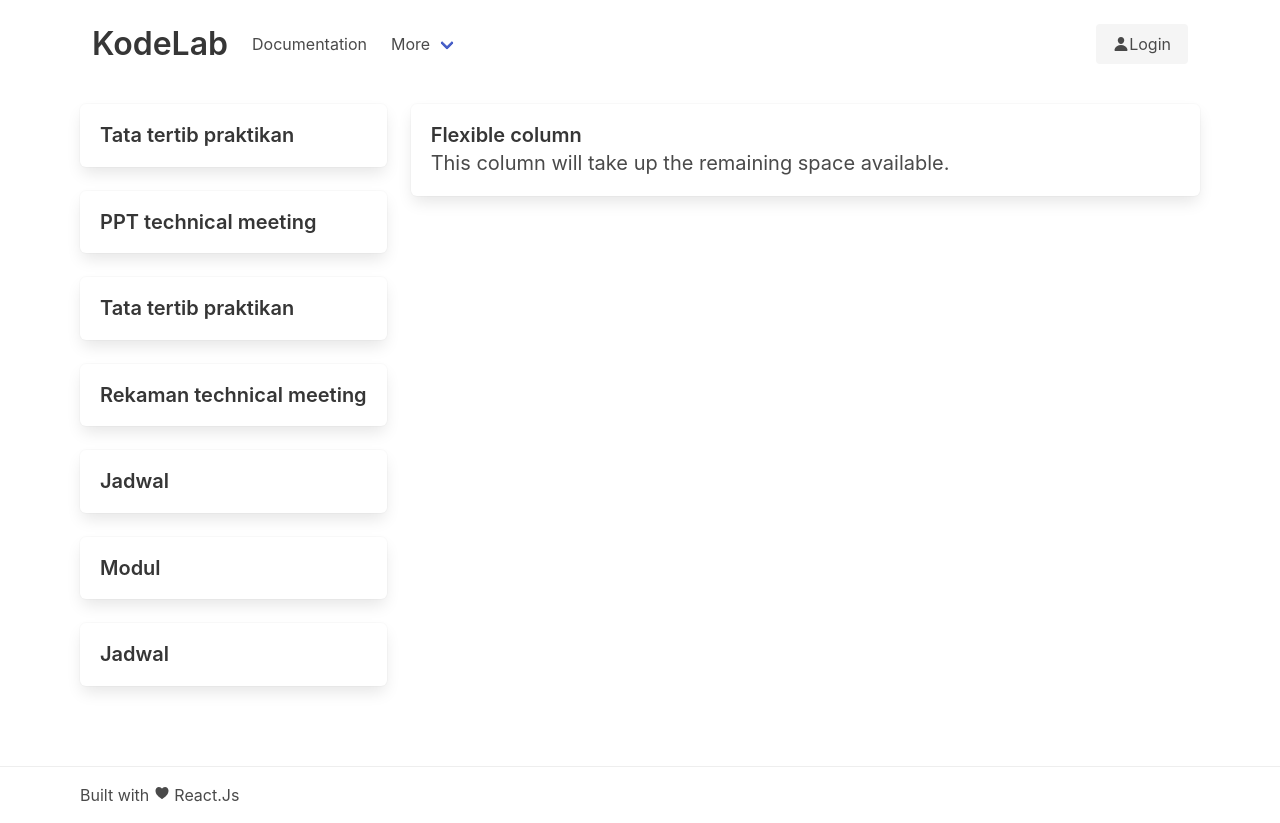
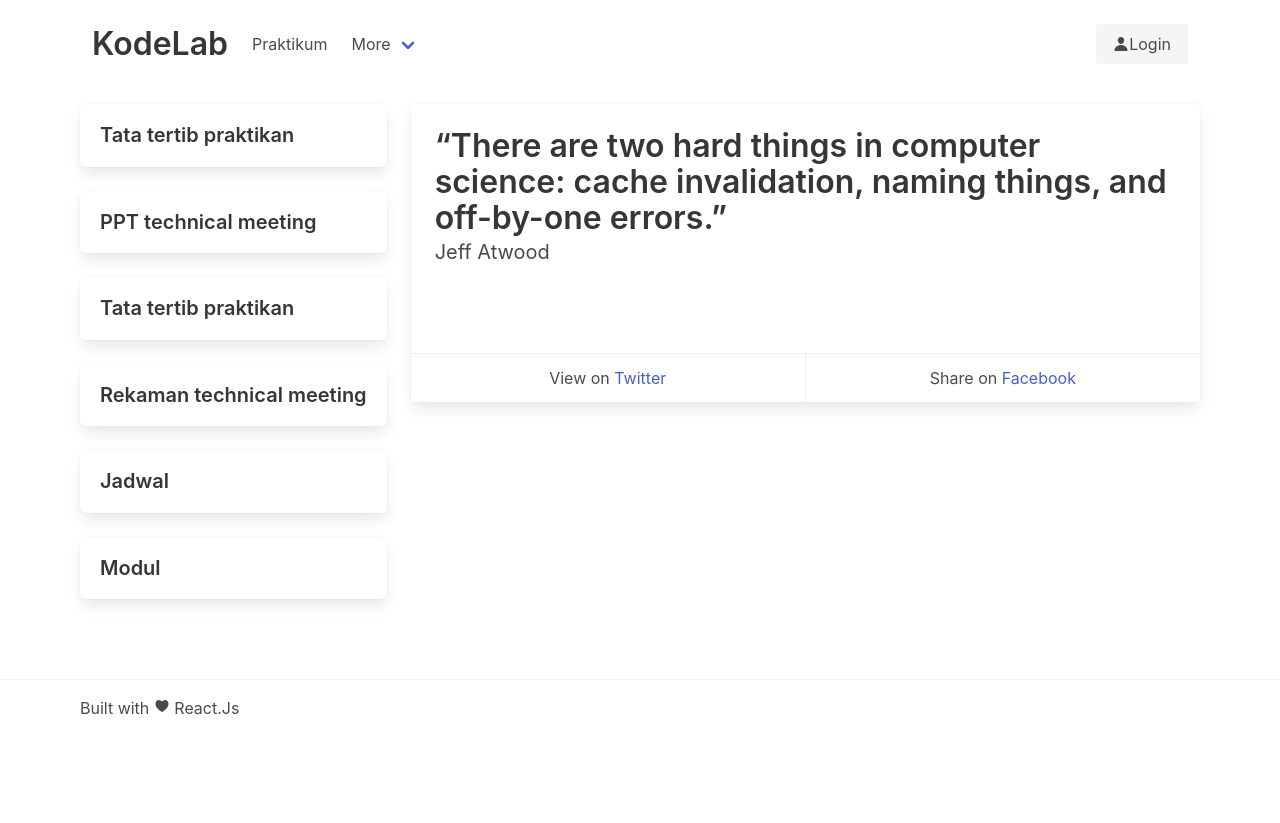
Before and after one commit to fajarspace/kodelabJs, a React (Create React App) app: page / in a window 1280 px wide. After the commit the page ends 800 px from the top, so only its background shows below. Built offline with nearby package versions, Linux system fonts and the light colour scheme.

Commit message:
✧*｡٩(ˊᗜˋ*)و✧*｡ Sat Nov 19 23:50:11 WIB 2022

```diff
--- a/src/components/Header.jsx
+++ b/src/components/Header.jsx
@@ -21,7 +21,7 @@ const Header = () => {
       <div className="navbar-start">
 
         <a href='!#' className="navbar-item">
-          Documentation
+          Praktikum
         </a>
 
         <div className="navbar-item has-dropdown is-hoverable">
--- a/src/components/ListCard.jsx
+++ b/src/components/ListCard.jsx
@@ -1,5 +1,6 @@
 import React from 'react';
 import { NavLink } from "react-router-dom";
+import Quotes from "./Quotes";
 
 const ListCard = () => {
   return (
@@ -36,18 +37,10 @@ const ListCard = () => {
               <p className="title is-5">Modul</p>
             </NavLink>
           </div>
-          <div className="box">
-            <NavLink to={""}>
-              <p className="title is-5">Jadwal</p>
-            </NavLink>
-          </div>
         </div>
-        <div className="column">
-          <div className="box">
-            <p className="title is-5">Flexible column</p>
-            <p className="subtitle">This column will take up the remaining space available.</p>
-          </div>
-        </div>
+
+        <Quotes />
+
         </div>
       </div>
   )
--- /dev/null
+++ b/src/components/Quotes.jsx
@@ -0,0 +1,35 @@
+import React from 'react';
+
+const Quotes = () => {
+  return (
+
+    <div className="column">
+      <div className="card">
+        <div className="card-content">
+          <p className="title">
+            “There are two hard things in computer science: cache invalidation, naming things, and off-by-one errors.”
+          </p>
+          <p className="subtitle">
+            Jeff Atwood
+          </p>
+        </div>
+        <footer className="card-footer">
+          <p className="card-footer-item">
+            <span>
+              View on <a href="https://twitter.com/codinghorror/status/506010907021828096">Twitter</a>
+            </span>
+          </p>
+          <p className="card-footer-item">
+            <span>
+              Share on <a href="!#">Facebook</a>
+            </span>
+          </p>
+        </footer>
+      </div>
+    </div>
+
+
+  )
+}
+
+export default Quotes;
```
